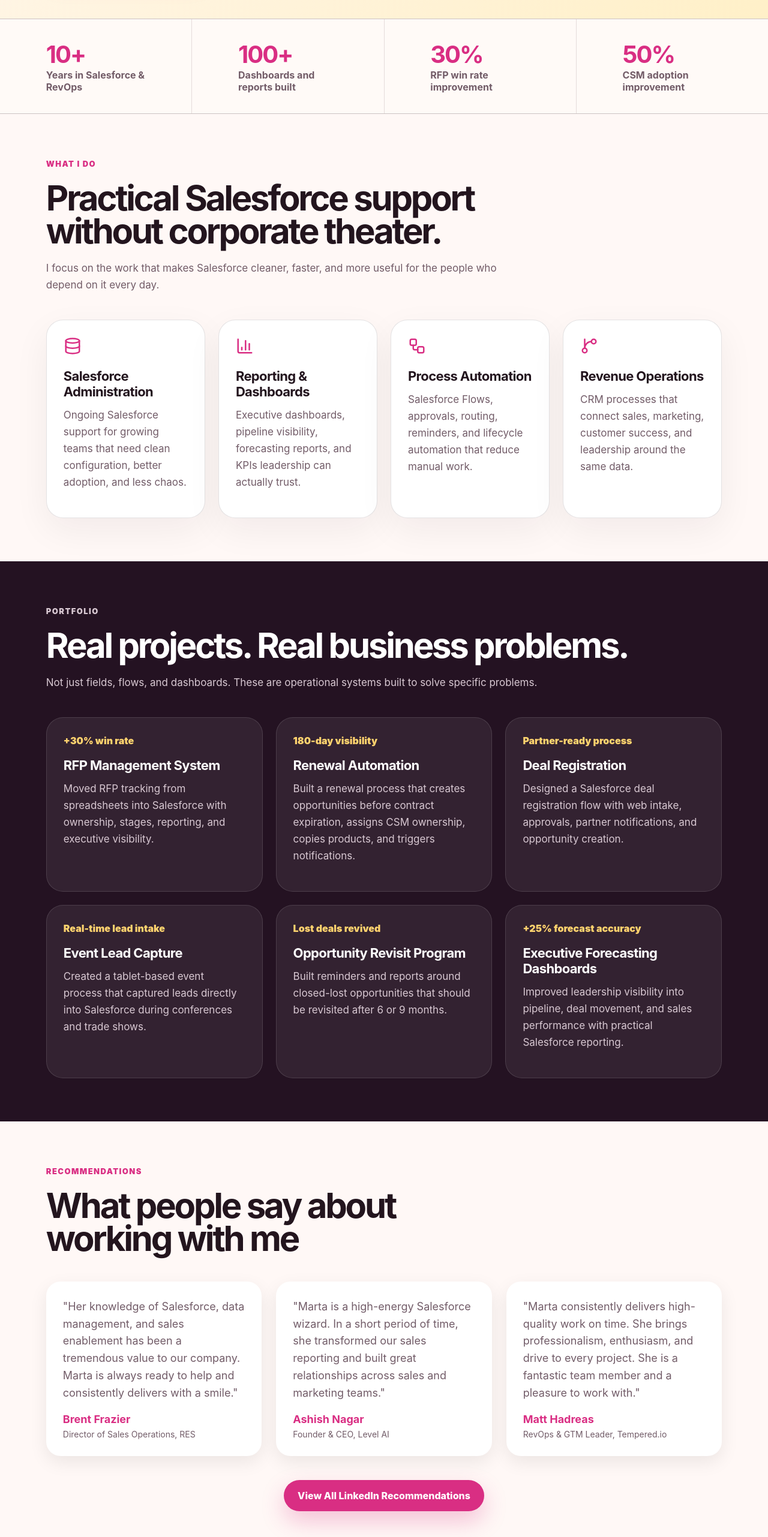
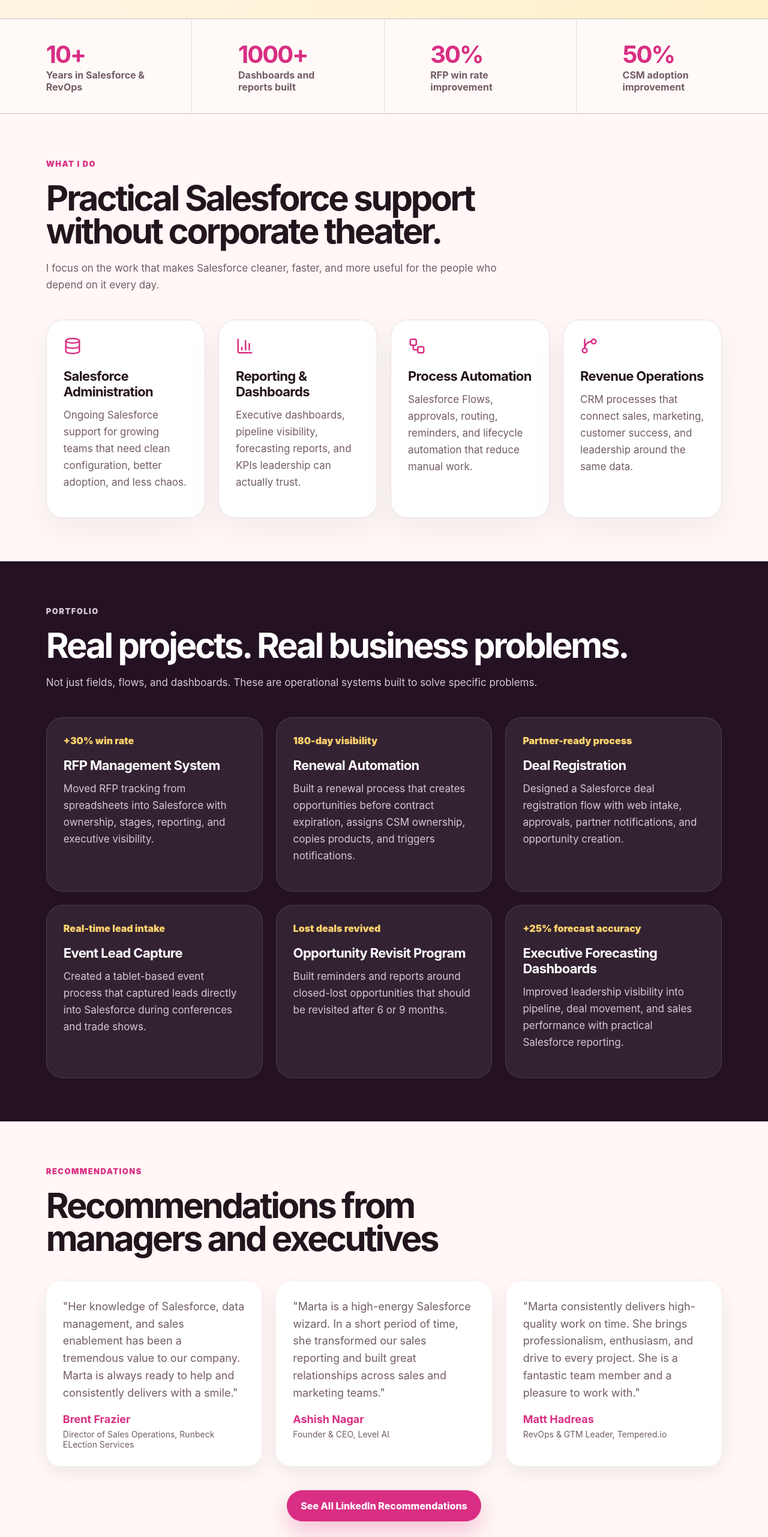
Before and after one commit to marta790522/dashboard-queen-site, a Next.js app: page / in a window 1280 px wide. Shown: the part 880-3443 px from the top of the page at 60% size. Built offline with nearby package versions, Linux system fonts and the light colour scheme.

Commit message:
Update page.tsx

```diff
--- a/app/page.tsx
+++ b/app/page.tsx
@@ -58,7 +58,7 @@ const projects = [
 
 const stats = [
   ['10+', 'Years in Salesforce & RevOps'],
-  ['100+', 'Dashboards and reports built'],
+  ['1000+', 'Dashboards and reports built'],
   ['30%', 'RFP win rate improvement'],
   ['50%', 'CSM adoption improvement'],
 ];
@@ -159,7 +159,7 @@ export default function Home() {
 <section className="section" id="recommendations">
   <div className="sectionHeader">
     <p className="eyebrow">Recommendations</p>
-    <h2>What people say about working with me</h2>
+    <h2>Recommendations from managers and executives</h2>
   </div>
 
   <div className="testimonialGrid">
@@ -169,7 +169,7 @@ export default function Home() {
   "Her knowledge of Salesforce, data management, and sales enablement has been a tremendous value to our company. Marta is always ready to help and consistently delivers with a smile."
 </p>
 <strong>Brent Frazier</strong>
-<span>Director of Sales Operations, RES</span>
+<span>Director of Sales Operations, Runbeck ELection Services</span>
     </div>
 
     <div className="testimonialCard">
@@ -196,7 +196,7 @@ export default function Home() {
       href="https://www.linkedin.com/in/marta-s-revops"
       target="_blank"
     >
-      View All LinkedIn Recommendations
+      See All LinkedIn Recommendations
     </a>
   </div>
 </section>
```
